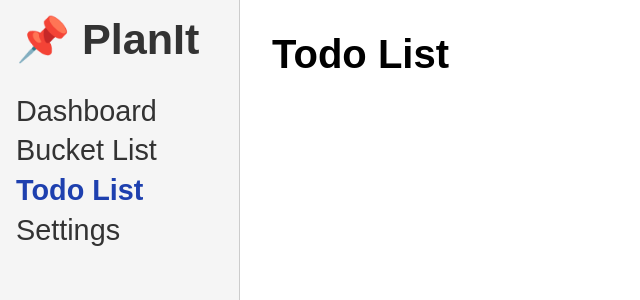
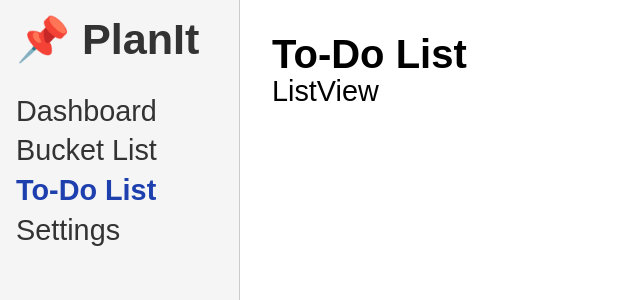
Before and after one commit to jman-9/planit, a React (Vite) app: page /todo in a window 1280 px wide. Shown: the top 300 px of the page, without its empty margins (0-640 px from the left). Built offline with nearby package versions, Linux system fonts and the light colour scheme; a web font is replaced by a local one.

Commit message:
리스트뷰 기초 구성

```diff
--- a/src/App.tsx
+++ b/src/App.tsx
@@ -2,7 +2,7 @@ import { BrowserRouter, Routes, Route } from "react-router-dom";
 import Sidebar from "./components/Sidebar";
 import Dashboard from "./pages/Dashboard";
 import BucketList from "./pages/BucketList";
-import TodoList from "./pages/TodoList";
+import ToDoList from "./pages/ToDoList";
 import Settings from "./pages/Settings";
 
 export default function App() {
@@ -14,7 +14,7 @@ export default function App() {
           <Routes>
             <Route path="/" element={<Dashboard />} />
             <Route path="/bucket" element={<BucketList />} />
-            <Route path="/todo" element={<TodoList />} />
+            <Route path="/todo" element={<ToDoList />} />
             <Route path="/settings" element={<Settings />} />
           </Routes>
         </main>
--- a/src/components/Sidebar.tsx
+++ b/src/components/Sidebar.tsx
@@ -6,7 +6,7 @@ export default function Sidebar() {
   const menu = [
     { label: "Dashboard", path: "/" },
     { label: "Bucket List", path: "/bucket" },
-    { label: "Todo List", path: "/todo" },
+    { label: "To-Do List", path: "/todo" },
     { label: "Settings", path: "/settings" },
   ];
 
--- /dev/null
+++ b/src/components/ui/ListView.tsx
@@ -0,0 +1,16 @@
+import { styled } from "styled-components";
+
+/*
+const CardBase = styled.div`
+  background: white;
+  border-radius: 1rem;
+  padding: 1.5rem;
+  box-shadow: 0 2px 8px rgba(0, 0, 0, 0.1);
+`;
+
+const CommonCard = styled(CardBase)``;
+*/
+
+export default function ListView() {
+  return <div>ListView</div>;
+}
--- a/src/pages/BucketList.tsx
+++ b/src/pages/BucketList.tsx
@@ -1,3 +1,10 @@
+import ListView from "../components/ui/ListView";
+
 export default function BucketList() {
-  return <h1>Bucket List</h1>;
+  return (
+    <div>
+      <h1>Bucket List</h1>
+      <ListView />
+    </div>
+  );
 }
--- a/src/pages/Dashboard.tsx
+++ b/src/pages/Dashboard.tsx
@@ -24,8 +24,8 @@ export default function Dashboard() {
         <OverviewCard title="To-Do List" progress={[10, 20]} />
         <OverviewCard title="Bucket List" progress={[30, 40]} />
       </OverviewRow>
-      <RecentListCard title="Recent To-Do List" list={["할 일 1", "할 일 2", "할 일 3"]} />
-      <RecentListCard title="Recent Bucket List" list={["버킷 리스트 1", "버킷 리스트 2", "버킷 리스트 3"]} />
+      <RecentListCard title="Recent To-Do List" list={["TO-DO 1", "TO-DO 2", "TO-DO 3"]} />
+      <RecentListCard title="Recent Bucket List" list={["BUCKET 1", "BUCKET 2", "BUCKET 3"]} />
     </DashboardContainer>
   );
 }
--- a/src/pages/TodoList.tsx
+++ b/src/pages/TodoList.tsx
@@ -1,3 +1,10 @@
-export default function TodoList() {
-  return <h1>Todo List</h1>;
+import ListView from "../components/ui/ListView";
+
+export default function ToDoList() {
+  return (
+    <div>
+      <h1>To-Do List</h1>
+      <ListView />
+    </div>
+  );
 }
```
